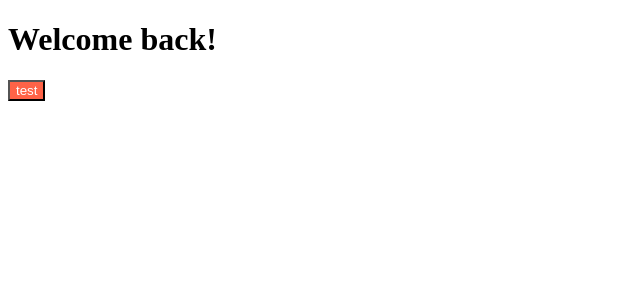
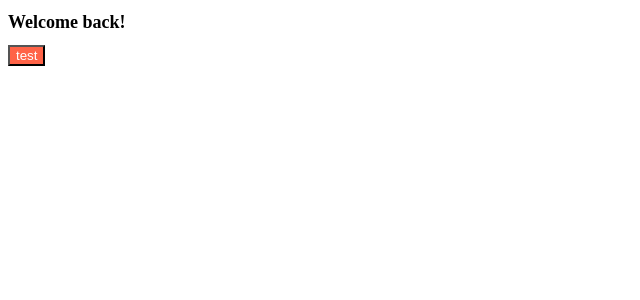
Before and after one commit to cruway/kuru-movie-app, a React (Create React App) app: page / in a window 1280 px wide. Shown: the top 300 px of the page, without its empty margins (0-640 px from the left). Built offline with nearby package versions, Linux system fonts and the light colour scheme.

Commit message:
prop test

```diff
--- a/src/App.js
+++ b/src/App.js
@@ -1,9 +1,10 @@
-import Button from "./button";
+import Button from "./Button";
+import styles from "./App.module.css";
 
 function App() {
   return (
     <div>
-      <h1>Welcome back!</h1>
+      <h1 className={styles.title}>Welcome back!</h1>
         <Button text={"test"}/>
     </div>
   );
--- /dev/null
+++ b/src/App.module.css
@@ -0,0 +1,4 @@
+.title {
+    font-family: AppleMyungjo;
+    font-size: 18px;
+}
--- a/src/button.js
+++ b/src/Button.js
@@ -1,10 +1,8 @@
 import PropTypes from "prop-types";
+import styled from "./Button.module.css";
 
 function Button({text}) {
-    return <button style={{
-        backgroundColor: "tomato",
-        color: "white"
-    }}>{text}</button>;
+    return <button className={styled.btn}>{text}</button>;
 }
 
 Button.propTypes= {
--- a/src/styles.css
+++ b/src/Button.module.css
@@ -1,4 +1,4 @@
-button {
+.btn {
     color: white;
     background-color: tomato;
 }
```
